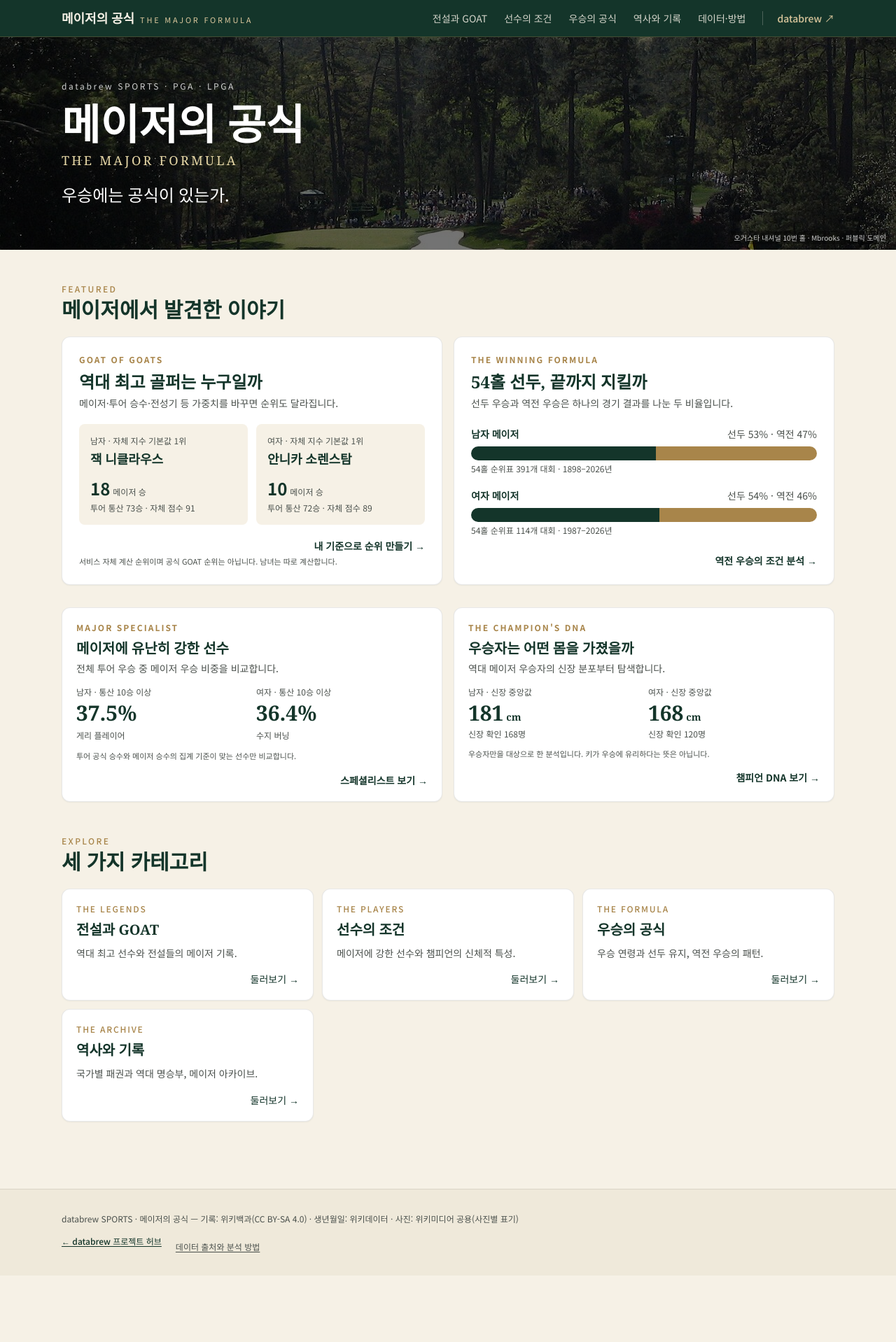
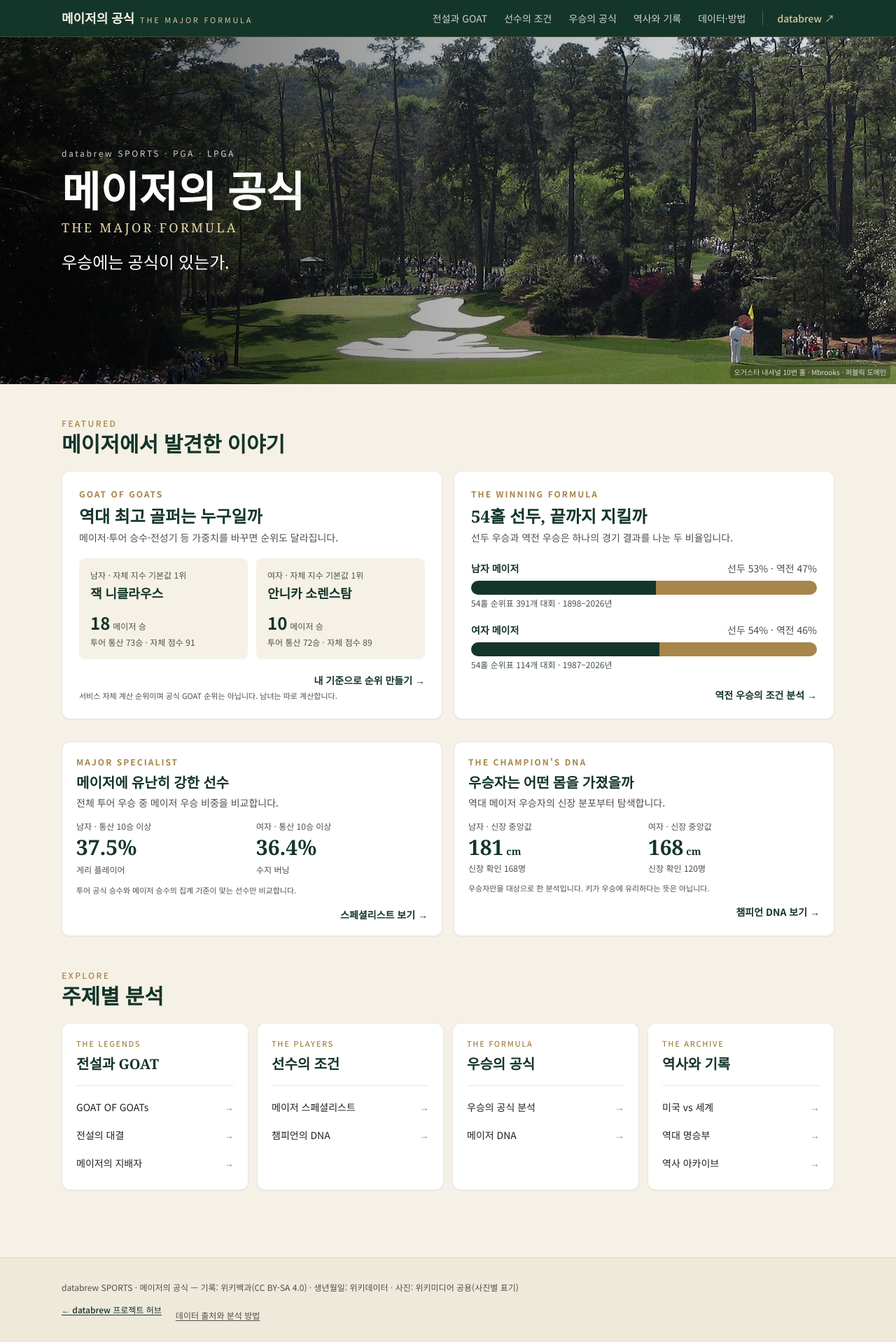
Before and after one commit to raspos/major-formula, a React (Vite) app in the folder web/: page /#/ in a window 1280 px wide. Shown: the top 1918 px of the page at 70% size. Before the commit the page ends 1823 px from the top, so only its background shows below. Built offline with nearby package versions, Linux system fonts and the light colour scheme; what world-atlas would draw is missing.

Commit message:
Enlarge hero and link analyses directly from four top-level categories

```diff
--- a/web/src/pages/Home.tsx
+++ b/web/src/pages/Home.tsx
@@ -48,10 +48,10 @@ export default function Home() {
 
   return (
     <>
-      <section className="relative min-h-[38vh] overflow-hidden bg-green-deep text-white">
-        <img src={COURSES.augusta.src} alt={COURSES.augusta.course} className="absolute inset-0 h-full w-full object-cover" />
-        <div className="absolute inset-0 bg-black/55" />
-        <div className="relative mx-auto flex min-h-[38vh] max-w-6xl flex-col justify-center px-4 py-10 sm:px-6 sm:py-14">
+      <section className="relative min-h-[52vh] md:min-h-[62vh] overflow-hidden bg-green-deep text-white">
+        <img src={COURSES.augusta.src} alt={COURSES.augusta.course} className="absolute inset-0 h-full w-full object-cover object-center" />
+        <div className="absolute inset-0 bg-gradient-to-r from-black/65 via-black/30 to-black/10" />
+        <div className="relative mx-auto flex min-h-[52vh] md:min-h-[62vh] max-w-6xl flex-col justify-center px-4 py-10 sm:px-6 sm:py-14">
           <p className="text-xs tracking-[0.22em] text-white/80">databrew SPORTS · PGA · LPGA</p>
           <h1 className="mt-4 font-serif text-4xl font-bold leading-tight sm:text-6xl">메이저의 공식</h1>
           <p className="mt-2 font-serif text-sm tracking-[0.18em] text-[#E8D9A8] sm:text-lg">THE MAJOR FORMULA</p>
@@ -159,18 +159,22 @@ export default function Home() {
       <section className="mx-auto max-w-6xl px-4 pb-12 pt-8 sm:px-6" aria-labelledby="category-title">
         <div className="mb-5">
           <p className="text-xs font-medium uppercase tracking-[0.2em] text-gold">Explore</p>
-          <h2 id="category-title" className="mt-1 font-serif text-2xl font-bold text-green-deep sm:text-3xl">세 가지 카테고리</h2>
+          <h2 id="category-title" className="mt-1 font-serif text-2xl font-bold text-green-deep sm:text-3xl">주제별 분석</h2>
         </div>
-        <div className="grid gap-3 md:grid-cols-3">
+        <div className="grid gap-3 sm:grid-cols-2 xl:grid-cols-4">
           {CATEGORIES.map((category) => (
-            <Link key={category.slug} to={`/category/${category.slug}`} className="card card-hover flex min-h-36 flex-col justify-between p-5">
-              <div>
-                <p className="text-xs font-medium uppercase tracking-[0.15em] text-gold">{category.kicker}</p>
-                <h3 className="mt-2 font-serif text-xl font-bold text-green-deep">{category.title}</h3>
-                <p className="mt-2 text-sm leading-relaxed text-charcoal-soft">{category.summary}</p>
+            <article key={category.slug} className="card p-5">
+              <p className="text-[11px] font-medium uppercase tracking-[0.15em] text-gold">{category.kicker}</p>
+              <h3 className="mt-2 font-serif text-xl font-bold text-green-deep">{category.title}</h3>
+              <div className="mt-4 space-y-1 border-t border-charcoal/10 pt-3">
+                {category.items.map((item) => (
+                  <Link key={item.to} to={item.to} className="group flex items-center justify-between gap-2 rounded-md py-2 text-sm text-charcoal hover:text-green-deep focus-visible:outline focus-visible:outline-2 focus-visible:outline-gold">
+                    <span>{item.title}</span>
+                    <span aria-hidden="true" className="text-gold transition-transform group-hover:translate-x-1">→</span>
+                  </Link>
+                ))}
               </div>
-              <span className="mt-4 text-right text-sm font-medium text-green-deep">둘러보기 →</span>
-            </Link>
+            </article>
           ))}
         </div>
       </section>
```
